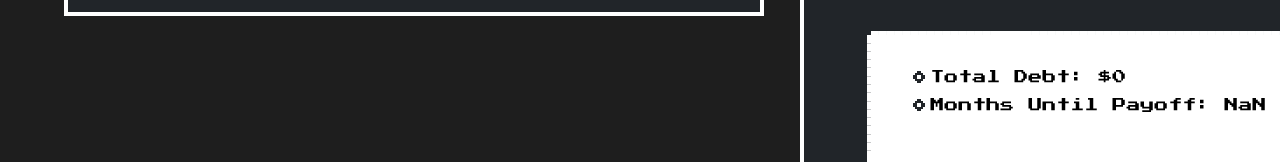
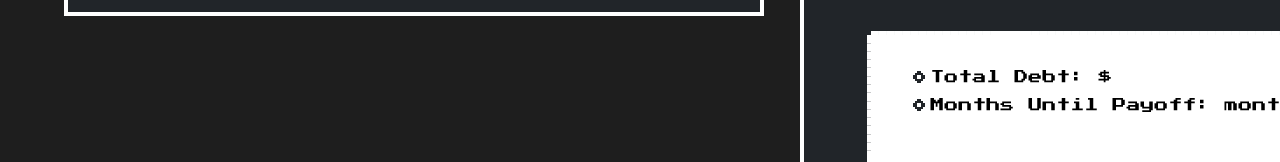
Before and after one commit to kyletucci/debt-fix, a React (Vite) app: page / in a window 1280 px wide. Shown: the part 408-570 px from the top of the page. Built offline with nearby package versions, Linux system fonts and the light colour scheme.

Commit message:
moved some state around

```diff
--- a/src/App.jsx
+++ b/src/App.jsx
@@ -6,9 +6,11 @@ import DebtCalculator from "./components/DebtCalculator";
 
 function App() {
   const [disposableIncome, setDisposableIncome] = useState(0);
+  const [income, setIncome] = useState(0);
 
   useEffect(() => {
     loadSavedDisposableIncome();
+    loadSavedIncome();
   }, []);
 
   const setAndSaveDisposableIncome = (income, monthlySpend) => {
@@ -27,14 +29,29 @@ function App() {
     }
   };
 
+  const setIncomeAndSave = (newIncome) => {
+    newIncome = Number(newIncome);
+    setIncome(newIncome);
+    localStorage.setItem("monthlyIncome", JSON.stringify(newIncome));
+  };
+
+  const loadSavedIncome = () => {
+    const saved = localStorage.getItem("monthlyIncome");
+    if (saved) {
+      setIncome(JSON.parse(saved));
+    }
+  };
+
   return (
     <div className="main-container">
       <div className="app-container">
         <BudgetCalculator
           setAndSaveDisposableIncome={setAndSaveDisposableIncome}
           disposableIncome={disposableIncome}
+          income={income}
+          setIncomeAndSave={setIncomeAndSave}
         />
-        <DebtCalculator disposableIncome={disposableIncome} />
+        <DebtCalculator income={income} disposableIncome={disposableIncome} />
       </div>
     </div>
   );
--- a/src/components/BudgetCalculator/index.jsx
+++ b/src/components/BudgetCalculator/index.jsx
@@ -3,13 +3,16 @@ import Header from "../Header";
 import Categories from "../Categories";
 import BudgetSummary from "../BudgetSummary";
 
-const BudgetCalculator = ({ setAndSaveDisposableIncome, disposableIncome }) => {
+const BudgetCalculator = ({
+  income,
+  setAndSaveDisposableIncome,
+  disposableIncome,
+  setIncomeAndSave,
+}) => {
   const [categories, setCategories] = useState([]);
   const [totalBudget, setTotalBudget] = useState(0);
-  const [income, setIncome] = useState(0);
 
   useEffect(() => {
-    loadSavedIncome();
     loadSavedCategories();
     loadSavedTotalBudget();
   }, [totalBudget, disposableIncome, income]);
@@ -74,19 +77,6 @@ const BudgetCalculator = ({ setAndSaveDisposableIncome, disposableIncome }) => {
     }
   };
 
-  const setIncomeAndSave = (newIncome) => {
-    newIncome = Number(newIncome);
-    setIncome(newIncome);
-    localStorage.setItem("monthlyIncome", JSON.stringify(newIncome));
-  };
-
-  const loadSavedIncome = () => {
-    const saved = localStorage.getItem("monthlyIncome");
-    if (saved) {
-      setIncome(JSON.parse(saved));
-    }
-  };
-
   const handleIncomeChange = (event) => {
     setIncomeAndSave(event.target.value);
   };
--- a/src/components/DebtCalculator/index.jsx
+++ b/src/components/DebtCalculator/index.jsx
@@ -4,28 +4,31 @@ import Month from "../Month";
 import DebtSummary from "../DebtSummary";
 
 const DebtCalculator = ({ disposableIncome }) => {
-  const [debts, setDebts] = useState([]);
+  const [debts, setDebts] = useState(() => {
+    const saved = localStorage.getItem("debts");
+    if (saved == null) return [];
+    return JSON.parse(saved);
+  });
+
   const [title, setTitle] = useState("");
-  const [totalDebts, setTotalDebts] = useState(0);
-  const [monthsUntilPayoff, setMonthsUntilPayoff] = useState(0);
-  const [payoffMethod, setPayoffMethod] = useState("");
 
-  const handleMethodChange = (e) => {
-    setPayoffMethod(e.target.value);
-    localStorage.setItem("payoffMethod", JSON.stringify(e.target.value));
-  };
+  const [totalDebts, setTotalDebts] = useState(() => {
+    const saved = localStorage.getItem("totalDebts");
+    if (saved == null) return "";
+    return JSON.parse(saved);
+  });
 
-  const loadPayoffMethod = () => {
+  const [monthsUntilPayoff, setMonthsUntilPayoff] = useState(() => {
+    const saved = localStorage.getItem("monthsUntilPayoff");
+    if (saved == null) return "";
+    return JSON.parse(saved);
+  });
+
+  const [payoffMethod, setPayoffMethod] = useState(() => {
     const saved = localStorage.getItem("payoffMethod");
-    if (saved) {
-      setPayoffMethod(JSON.parse(saved));
-    }
-  };
-
-  const sortedDebts =
-    payoffMethod === "snowball"
-      ? debts.sort((a, b) => a.balance - b.balance)
-      : debts.sort((a, b) => b.interestRate - a.interestRate);
+    if (saved == null) return "";
+    return JSON.parse(saved);
+  });
 
   const months = [
     "January",
@@ -43,12 +46,36 @@ const DebtCalculator = ({ disposableIncome }) => {
   ];
 
   useEffect(() => {
-    loadSavedDebts();
-    loadSavedTotalDebts();
-    loadPayoffMethod();
-    loadLastMonthNumber();
-    loadMonthsUntilPayoff();
-  }, []);
+    localStorage.setItem("debts", JSON.stringify(debts));
+  }, [debts]);
+
+  useEffect(() => {
+    localStorage.setItem("payoffMethod", JSON.stringify(payoffMethod));
+  }, [payoffMethod]);
+
+  useEffect(() => {
+    localStorage.setItem("totalDebts", JSON.stringify(totalDebts));
+  }, [totalDebts]);
+
+  useEffect(() => {
+    localStorage.setItem(
+      "monthsUntilPayoff",
+      JSON.stringify(monthsUntilPayoff)
+    );
+  }, [monthsUntilPayoff, disposableIncome]);
+
+  useEffect(() => {
+    drawMonths(months);
+  }, [monthsUntilPayoff]);
+
+  const handleMethodChange = (e) => {
+    setPayoffMethod(e.target.value);
+  };
+
+  const sortedDebts =
+    payoffMethod === "snowball"
+      ? debts.sort((a, b) => a.balance - b.balance)
+      : debts.sort((a, b) => b.interestRate - a.interestRate);
 
   // DEBT HEADER
   const onChangeTitle = (event) => {
@@ -58,7 +85,7 @@ const DebtCalculator = ({ disposableIncome }) => {
   const submitDebt = (debtTitle, event) => {
     event.preventDefault();
     if (debtTitle !== "") {
-      setAndSaveDebts([
+      setDebts([
         ...debts,
         {
           id: crypto.randomUUID(),
@@ -71,51 +98,18 @@ const DebtCalculator = ({ disposableIncome }) => {
     setTitle("");
   };
 
-  // DEBT CONTAINER
-  const setAndSaveDebts = (newDebts) => {
-    setDebts(newDebts);
-    localStorage.setItem("debts", JSON.stringify(newDebts));
-  };
-
-  const loadSavedDebts = () => {
-    const saved = localStorage.getItem("debts");
-    if (saved) {
-      setDebts(JSON.parse(saved));
-    }
-  };
-
-  const loadSavedTotalDebts = () => {
-    const saved = localStorage.getItem("totalDebts");
-    if (saved) {
-      setTotalDebts(JSON.parse(saved));
-    }
-  };
-
+  //TOTAL DEBT
   const setAndSaveTotalDebts = (newDebts) => {
     const newDebtTotal = newDebts
       .map((debt) => debt.balance)
       .reduce((a, c) => +a + +c);
     setTotalDebts(newDebtTotal);
-    localStorage.setItem("totalDebt", JSON.stringify(newDebtTotal));
-  };
-
-  const setAndSaveMonthsUntilPayoff = (totalDebts, disposableIncome) => {
-    const newMonths = (totalDebts / disposableIncome).toFixed(2);
-    setMonthsUntilPayoff(newMonths);
-    localStorage.setItem("monthsUntilPayoff", JSON.stringify(newMonths));
-  };
-
-  const loadMonthsUntilPayoff = () => {
-    const saved = localStorage.getItem("monthsUntilPayoff");
-    if (saved) {
-      setMonthsUntilPayoff(JSON.parse(saved));
-    }
   };
 
   // INDIVIDUAL DEBTS
   const deleteDebt = (debtId) => {
     const newDebts = debts.filter((debt) => debt.id !== debtId);
-    setAndSaveDebts(newDebts);
+    setDebts(newDebts);
   };
 
   const updateDebt = (
@@ -137,30 +131,14 @@ const DebtCalculator = ({ disposableIncome }) => {
       }
       return debt;
     });
-    setAndSaveDebts(newDebts);
+    setDebts(newDebts);
     setAndSaveTotalDebts(newDebts);
-    setAndSaveLastMonthNumber(
-      Math.floor(
-        newDebts.reduce((a, c) => +a.monthsUntilPayoff + +c.monthsUntilPayoff)
-      )
+    setMonthsUntilPayoff(
+      newDebts
+        .reduce((a, c) => +a.monthsUntilPayoff + +c.monthsUntilPayoff)
+        .toFixed(2)
     );
-  };
-
-  // MONTH CONTAINER
-  const [lastMonthNumber, setLastMonthNumber] = useState(
-    Math.floor(monthsUntilPayoff)
-  );
-
-  const setAndSaveLastMonthNumber = (newMonth) => {
-    setLastMonthNumber(newMonth);
-    localStorage.setItem("lastMonthNumber", JSON.stringify(newMonth));
-  };
-
-  const loadLastMonthNumber = () => {
-    const saved = localStorage.getItem("lastMonthNumber");
-    if (saved) {
-      setLastMonthNumber(JSON.parse(saved));
-    }
+    drawMonths(months);
   };
 
   const drawMonths = (months) => {
@@ -169,7 +147,6 @@ const DebtCalculator = ({ disposableIncome }) => {
         key={crypto.randomUUID()}
         month={month}
         monthNumber={i + 1}
-        lastMonthNumber={lastMonthNumber}
         monthsUntilPayoff={monthsUntilPayoff}
       />
     ));
@@ -225,7 +202,6 @@ const DebtCalculator = ({ disposableIncome }) => {
       <DebtSummary
         disposableIncome={disposableIncome}
         totalDebts={totalDebts}
-        setAndSaveMonthsUntilPayoff={setAndSaveMonthsUntilPayoff}
         monthsUntilPayoff={monthsUntilPayoff}
         sortedDebts={sortedDebts}
         handleMethodChange={handleMethodChange}
--- a/src/components/DebtSummary/index.jsx
+++ b/src/components/DebtSummary/index.jsx
@@ -1,18 +1,10 @@
-import { useEffect } from "react";
-
 const DebtSummary = ({
   totalDebts,
-  disposableIncome,
-  setAndSaveMonthsUntilPayoff,
   monthsUntilPayoff,
   handleMethodChange,
   payoffMethod,
   sortedDebts,
 }) => {
-  useEffect(() => {
-    setAndSaveMonthsUntilPayoff(totalDebts, disposableIncome);
-  }, [totalDebts, disposableIncome]);
-
   return (
     <div className="nes-container is-rounded summary">
       <ul className="nes-list is-circle">
@@ -20,7 +12,7 @@ const DebtSummary = ({
           <span>Total Debt: ${totalDebts}</span>
         </li>
         <li>
-          <span>Months Until Payoff: {"" || monthsUntilPayoff} months</span>
+          <span>Months Until Payoff: {monthsUntilPayoff} months</span>
         </li>
       </ul>
       <span>How would you like to pay off your debts?</span>
--- a/src/components/Month/index.jsx
+++ b/src/components/Month/index.jsx
@@ -1,6 +1,13 @@
+import { useEffect } from "react";
 import Heart from "../Heart/index.jsx";
 
-const Month = ({ month, monthNumber, lastMonthNumber, monthsUntilPayoff }) => {
+const Month = ({ month, monthNumber, monthsUntilPayoff }) => {
+  useEffect(() => {
+    drawHearts();
+  }, []);
+
+  const lastMonthNumber = Math.floor(monthsUntilPayoff);
+
   const drawHearts = () => {
     const hearts = [];
     for (let i = 0; i < 4; i++) {
@@ -9,7 +16,7 @@ const Month = ({ month, monthNumber, lastMonthNumber, monthsUntilPayoff }) => {
           isFilled={
             lastMonthNumber >= monthNumber ||
             (lastMonthNumber + 1 === monthNumber &&
-              monthsUntilPayoff % 1 > (i + 1) / 4)
+              monthsUntilPayoff % 1 >= (i + 1) / 4)
               ? true
               : false
           }
```
